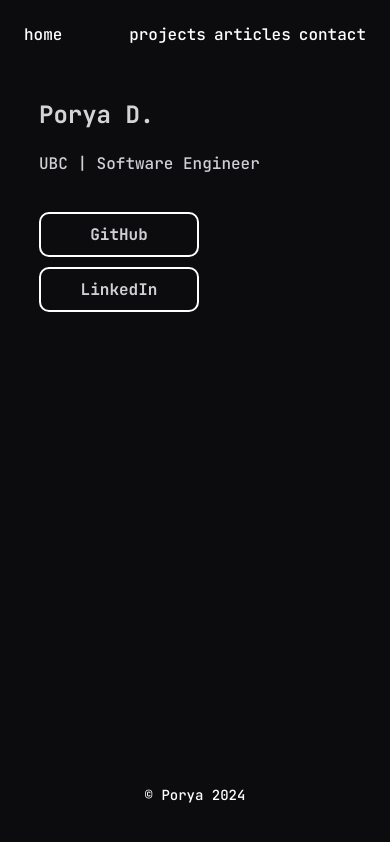
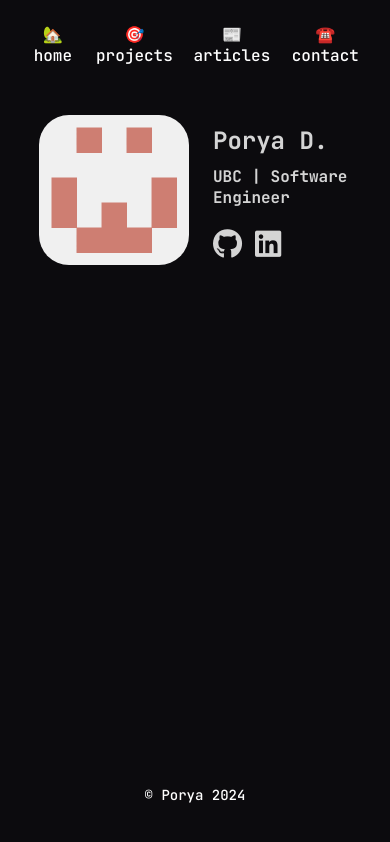
Before and after one commit to p0ryae/website, a Vue app: page / in a window 390 px wide. Built offline with nearby package versions, Linux system fonts and the light colour scheme.

Commit message:
Rework the layout and design

```diff
--- a/index.html
+++ b/index.html
@@ -17,6 +17,10 @@
       name="description"
       content="Official website for Porya's projects, articles, socials, and contact options. Stay updated with my latest work, or connect with me with the provided links!"
     />
+    <link
+      rel="stylesheet"
+      href="https://cdnjs.cloudflare.com/ajax/libs/font-awesome/6.0.0-beta3/css/all.min.css"
+    />
     <title>Porya D.</title>
   </head>
   <body>
--- a/src/App.vue
+++ b/src/App.vue
@@ -1,11 +1,11 @@
 <template>
   <div class="header">
     <div class="titlebar">
-      <router-link to="/">home</router-link>
+      <router-link to="/">🏡 home</router-link>
       <div class="sections">
-        <router-link to="/projects">projects</router-link>
-        <router-link to="/articles">articles</router-link>
-        <router-link to="/contact">contact</router-link>
+        <router-link to="/projects">🎯 projects</router-link>
+        <router-link to="/articles">📰 articles</router-link>
+        <router-link to="/contact">☎️ contact</router-link>
       </div>
     </div>
   </div>
@@ -64,6 +64,7 @@ p {
 }
 
 h2 {
+  margin-top: 5px;
   margin-bottom: 5px;
 }
 
@@ -88,6 +89,8 @@ h2 {
   justify-content: space-between;
   display: flex;
   width: 30%;
+  text-align: center;
+  gap: 0.5rem;
 }
 
 .header .sections {
@@ -96,13 +99,14 @@ h2 {
   gap: 1.5rem;
   user-select: none;
   cursor: default !important;
+  text-align: center;
 }
 
 .middle {
   display: flex;
   flex-direction: row;
   justify-content: center;
-  margin-top: 10px;
+  margin-top: 20px;
 }
 
 .middle .inside {
@@ -141,22 +145,21 @@ footer {
     width: 80% !important;
   }
 
-  .middle .inside .buttons-list {
-    margin-top: 15px;
-    display: flex;
-    flex-direction: column;
-    align-items: flex-start;
-  }
-
-  .middle .inside .buttons-list button {
-    width: 160px;
-    height: 45px;
-    margin-bottom: 10px !important;
-    margin-right: 0px !important;
-  }
-
   .sections {
     gap: 0.5rem !important;
   }
+
+  .inside .parent {
+    display: flex;
+  }
+
+  .inside img {
+    width: 150px;
+    height: 150px;
+  }
+
+  .inside .parent2 {
+    height: 50% !important;
+  }
 }
 </style>
--- a/src/components/ArticleComponent.vue
+++ b/src/components/ArticleComponent.vue
@@ -1,8 +1,8 @@
 <template>
   <div class="middle">
     <div class="inside">
-      <h2>Articles</h2>
-      <p>---</p>
+      <h2>📰 Articles</h2>
+      <p>Soon...</p>
     </div>
   </div>
 </template>
--- a/src/components/ContactComponent.vue
+++ b/src/components/ContactComponent.vue
@@ -1,7 +1,7 @@
 <template>
   <div class="middle">
     <div class="inside">
-      <h2>Contact</h2>
+      <h2>☎️ Contact</h2>
       <p><b style="user-select: none">Email => </b><u><a href="mailto:contact@porya.me">contact@porya.me</a></u></p>
     </div>
   </div>
--- a/src/components/HomeComponent.vue
+++ b/src/components/HomeComponent.vue
@@ -1,13 +1,20 @@
 <template>
   <div class="middle">
     <div class="inside">
-      <h2>Porya D.</h2>
-      <p>UBC | Software Engineer</p>
-      <div class="buttons-list">
-        <button @click="openLink('https://github.com/p0ryae')">GitHub</button>
-        <button @click="openLink('https://www.linkedin.com/in/p0ryae/')">
-          LinkedIn
-        </button>
+      <div class="parent">
+        <img src="../assets/logo.png" alt="Logo" />
+        <div class="parent2">
+          <h2>Porya D.</h2>
+          <h4>UBC | Software Engineer</h4>
+          <div class="buttons-list">
+            <a href="https://github.com/p0ryae" target="_blank">
+              <i class="fab fa-github fa-2x"></i>
+            </a>
+            <a href="https://www.linkedin.com/in/p0ryae/" target="_blank">
+              <i class="fab fa-linkedin fa-5x"></i>
+            </a>
+          </div>
+        </div>
       </div>
     </div>
   </div>
@@ -33,33 +40,46 @@ export default {
   margin-bottom: 20px;
 }
 
+.inside h4 {
+  margin-top: 5px;
+}
+
 .inside .buttons-list {
   display: flex;
   flex-direction: row;
 }
 
-.inside .buttons-list button {
-  width: 130px;
-  height: 40px;
-  text-decoration: none;
-  border: none;
-  border-radius: 10px;
-  margin-right: 12px;
-  background-color: #782c8d00;
-  color: #d0d0d4;
-  font-family: "JetBrains Mono";
-  border: 2px solid #fff;
-  font-weight: 700;
-  font-size: 16px;
+.inside .parent {
+  margin-top: 5px;
+  display: flex;
+  gap: 1.5rem;
+  align-items: center;
 }
 
-.inside .buttons-list:last-child {
-  margin-right: 0px;
+.inside .parent img {
+  border-radius: 20%;
+  width: 150px;
+  height: 150px;
 }
 
-.inside .buttons-list button:hover {
-  cursor: pointer;
-  border: 3px solid #fff;
+.inside .parent2 {
+  display: flex;
+  flex-direction: column;
+  justify-content: center;
+  height: 100%;
+}
+
+.inside .buttons-list a {
+  text-decoration: none;
+  color: inherit;
+  margin-right: 12px;
+}
+
+.inside .buttons-list i {
+  font-size: 30px;
+  width: 30px;
+  height: 30px;
+  margin: 0px;
 }
 
 .banner {
--- a/src/components/ProjectComponent.vue
+++ b/src/components/ProjectComponent.vue
@@ -1,10 +1,29 @@
 <template>
   <div class="middle">
     <div class="inside">
-      <h2>Projects</h2>
+      <h2>🎯 Projects</h2>
       <p>Most of my projects are @ github, but below are the most notable:</p>
       <div class="line"></div>
       <div class="list">
+        <div class="project">
+          <div class="top">
+            <img src="../assets/icons/lazap.png" alt="Lazap Logo" />
+            <div class="title-section">
+              <h2>Lazap</h2>
+              <h3>⦁ Open-Source</h3>
+            </div>
+            <a href="https://github.com/Lazap-Development/Lazap" target="_blank"
+              >Source Code</a
+            >
+          </div>
+          <p>
+            A lightweight Cross-Platform Software, unifying various clients into
+            a single, modern library. Backend uses Rust, Frontend uses Vue +
+            Vite, thanks to the Tauri toolkit. Received over 100+ user-given
+            stars on GitHub, and perceived by Engineers within companies such as
+            1Password. Certified as a 100% clean software by Softpedia.
+          </p>
+        </div>
         <div class="project">
           <div class="top">
             <img src="../assets/rust-logo.png" alt="Rust Logo" />
@@ -23,25 +42,6 @@
             range of GPUs and integrated GPUs, while also offering
             cross-platform support for Windows, MacOS, Linux, and Android
             builds.
-          </p>
-        </div>
-        <div class="project">
-          <div class="top">
-            <img src="../assets/icons/lazap.png" alt="Lazap Logo" />
-            <div class="title-section">
-              <h2>Lazap</h2>
-              <h3>⦁ Open-Source</h3>
-            </div>
-            <a href="https://github.com/Lazap-Development/Lazap" target="_blank"
-              >Source Code</a
-            >
-          </div>
-          <p>
-            Lightweight Cross-Platform software, unifying games into a single,
-            modern library. Backend uses Rust, Frontend uses Vue + Vite, thanks
-            to the Tauri toolkit. Received over +110 user-given stars on GitHub,
-            and perceived by Engineers within companies such as 1Password and
-            ExitLag.
           </p>
         </div>
         <div class="project">
```
Also changed, not shown: src/assets/logo.png.
